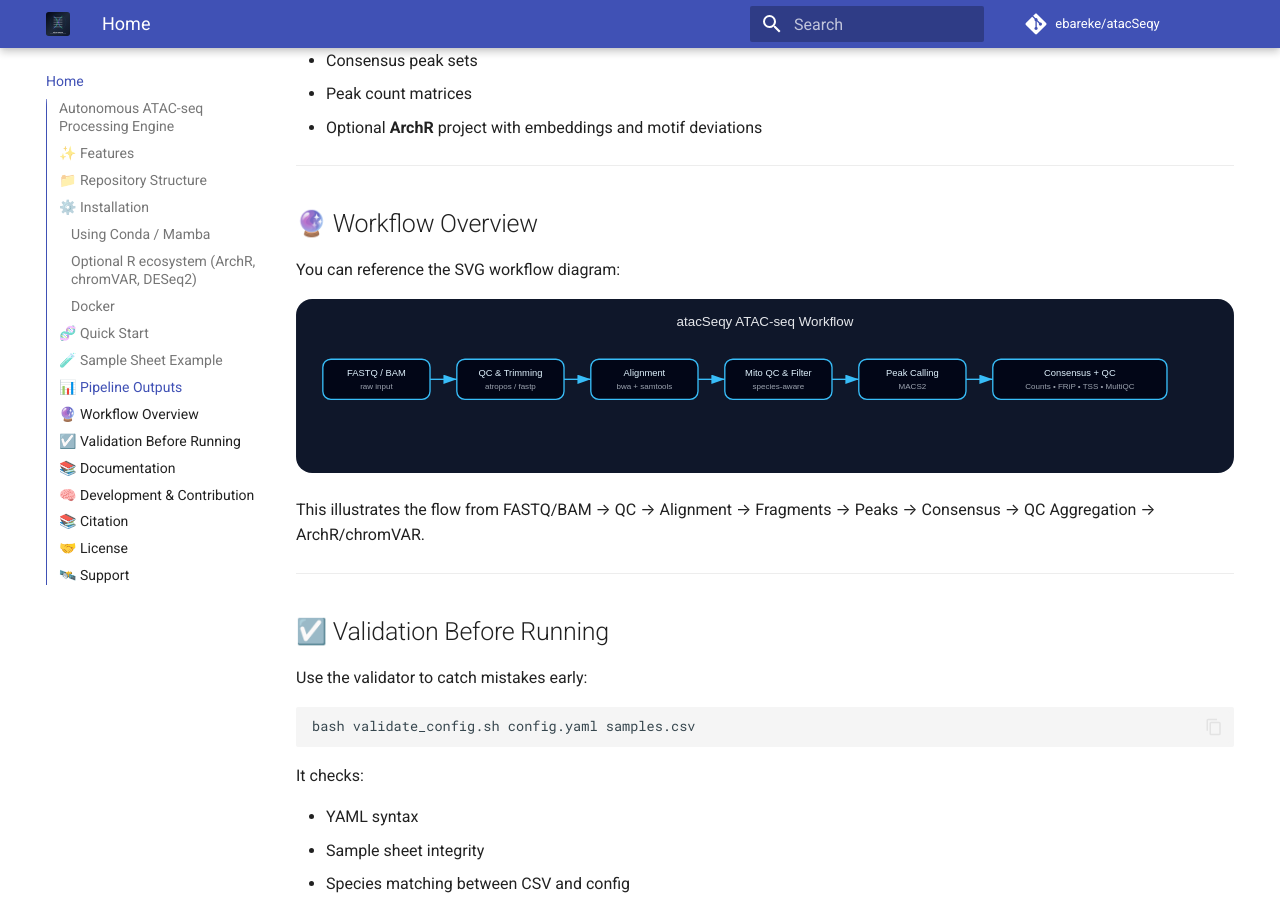
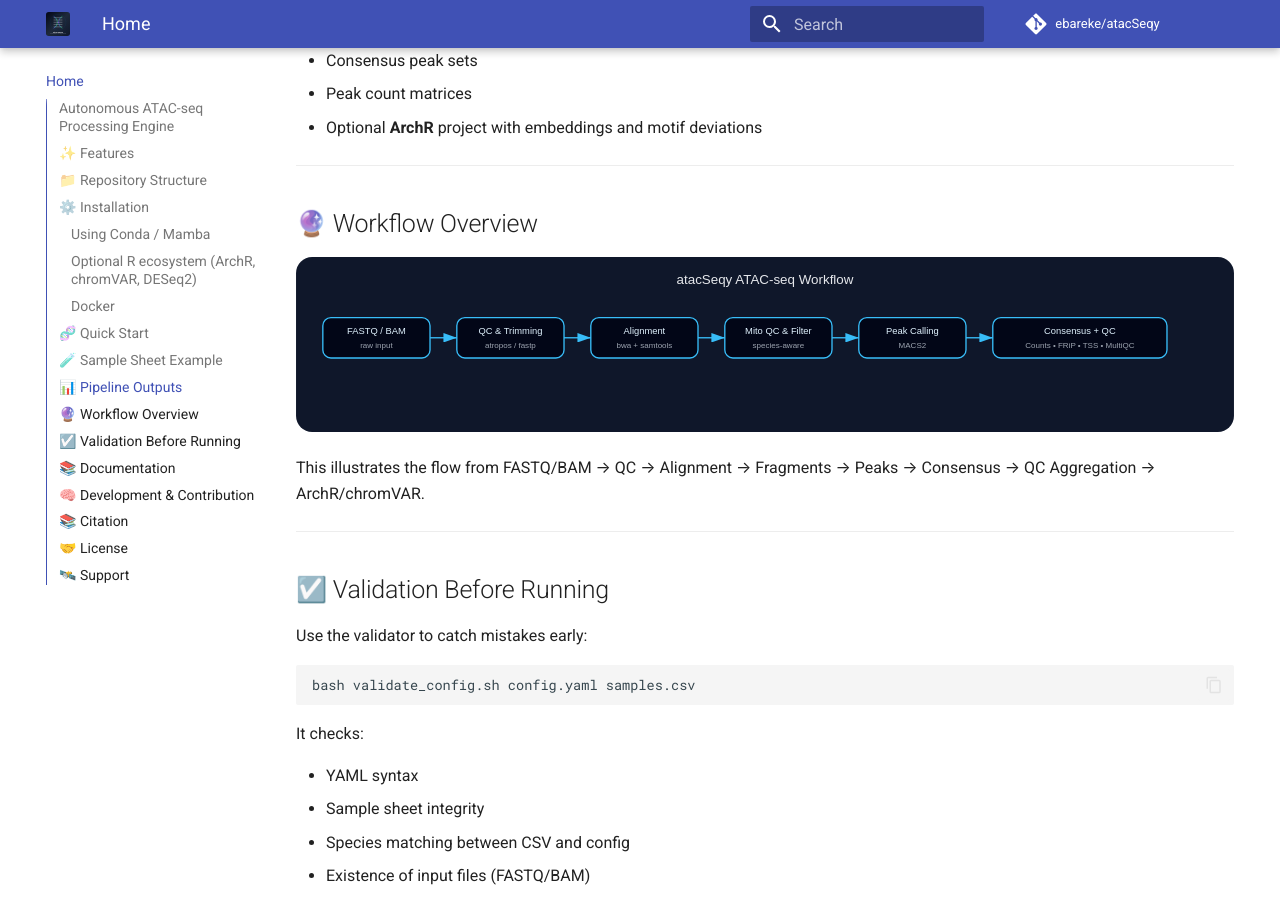
Before and after one commit to ebareke/atacSeqy, an MkDocs documentation site: the page built from docs/index.md, in a window 1280 px wide and 900 px high, scrolled down 3481 px. Built offline with MkDocs 1.6.1 and Material for MkDocs 9.7.7, drawn with Linux system fonts in a browser that asks for light colours; comment, search, counter and statistics services are not loaded.

Commit message:
Remove SVG workflow diagram reference
Removed SVG workflow diagram reference from documentation.

```diff
--- a/docs/index.md
+++ b/docs/index.md
@@ -163,8 +163,6 @@ Includes:
 
 ## 🔮 Workflow Overview
 
-You can reference the SVG workflow diagram:
-
 ![atacSeqy Workflow](workflow.svg)
 
 This illustrates the flow from FASTQ/BAM → QC → Alignment → Fragments → Peaks → Consensus → QC Aggregation → ArchR/chromVAR.
```
